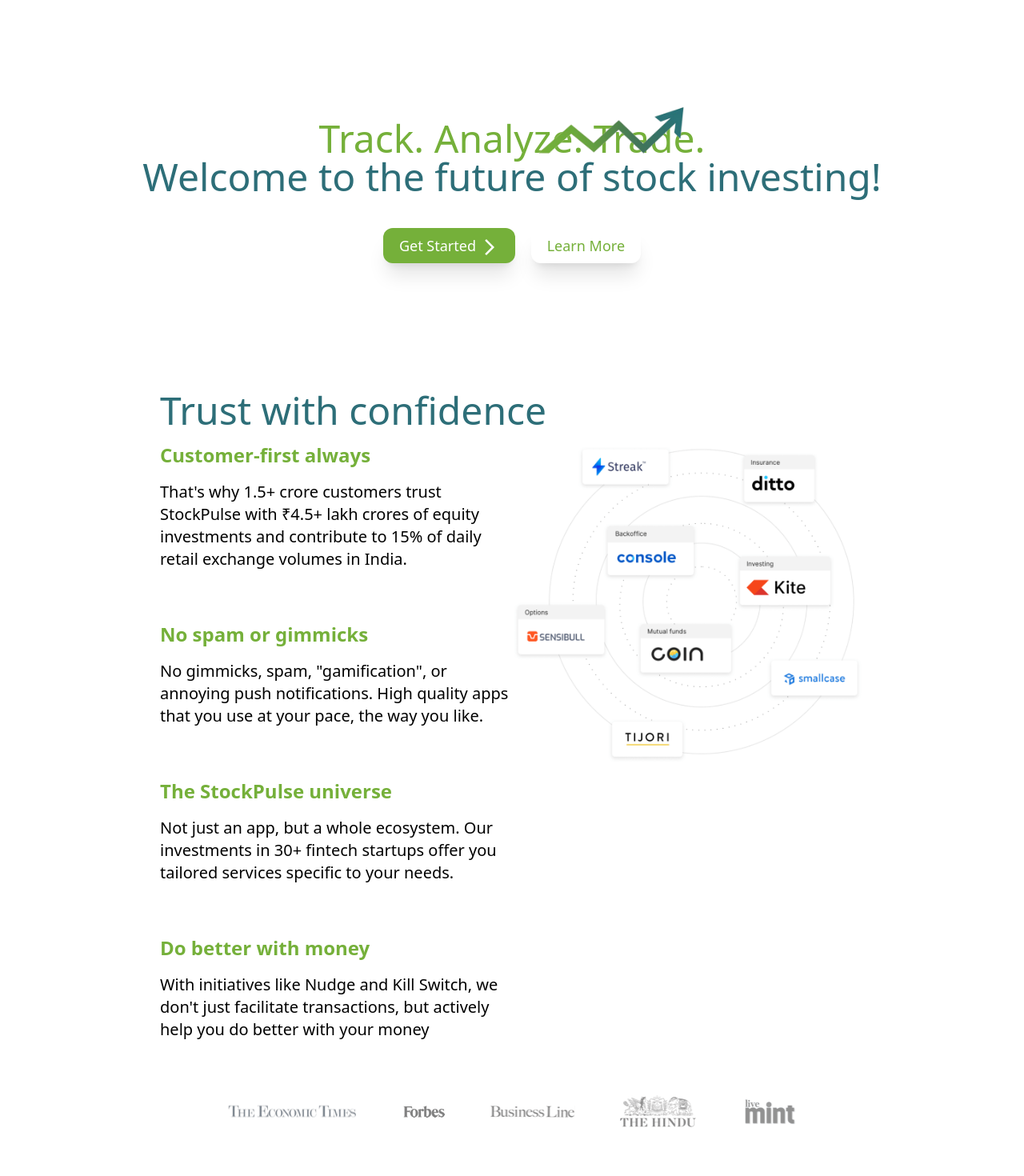
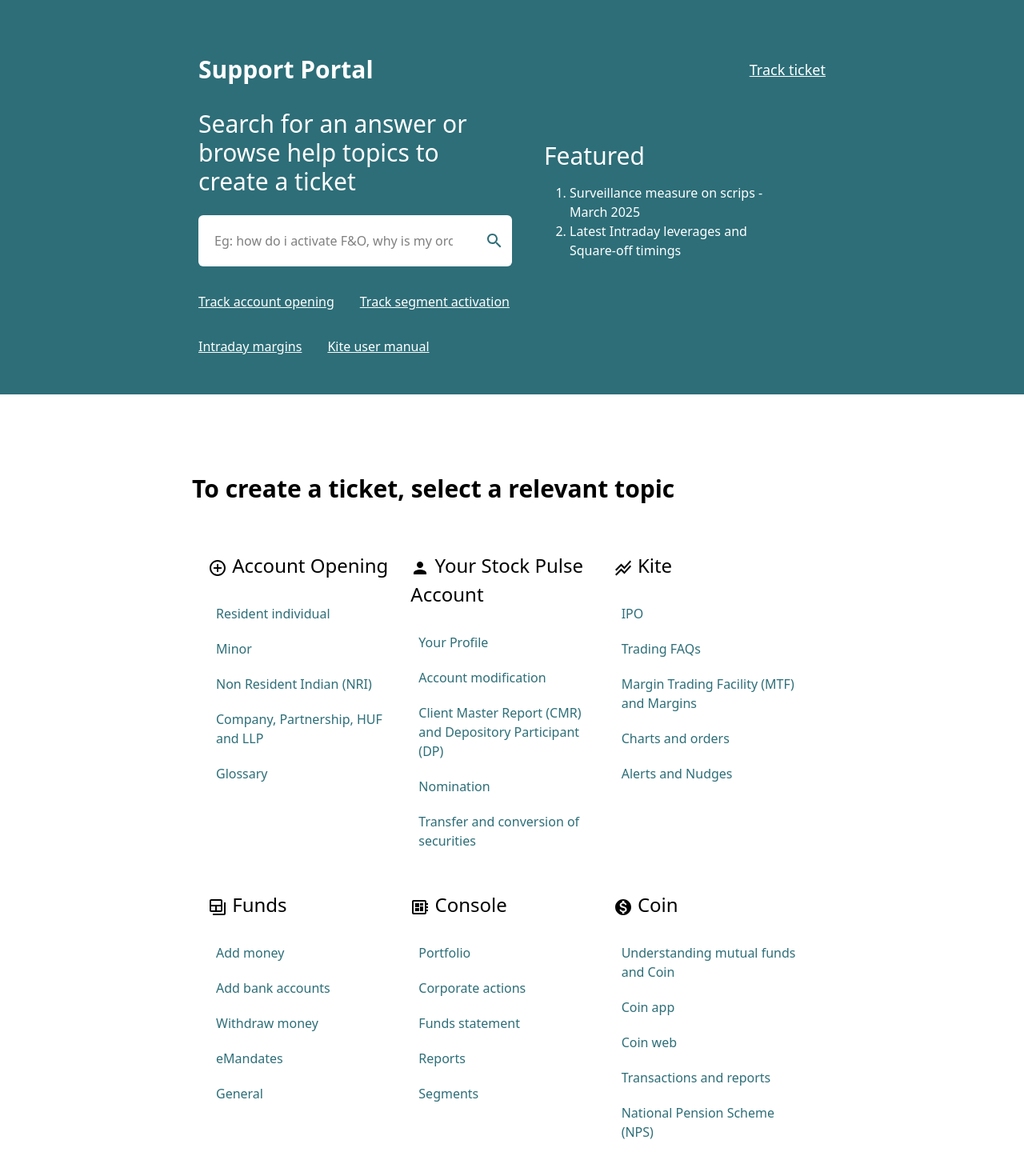
Before and after one commit to garvitthakral/StockPulse, a React (Vite) app in the folder frontend/: page /support in a window 1280 px wide. Shown: the part 120-1590 px from the top of the page at 80% size. Built offline with nearby package versions, Linux system fonts and the light colour scheme.

Commit message:
support page done

```diff
--- a/frontend/src/App.jsx
+++ b/frontend/src/App.jsx
@@ -6,6 +6,7 @@
 import Footer from "./landing/Footer";
 import About from "./landing/About/About";
 import Pricing from "./landing/Pricing/Pricing";
+import Support from "./landing/Support/Support";
 
 function App() {
   return (
@@ -15,7 +16,7 @@
         <Route path="/" element={<Home />} />
         <Route path="/about" element={<About />} />
         <Route path="/pricing" element={<Pricing />} />
-        <Route path="/support" element={<Home />} />
+        <Route path="/support" element={<Support />} />
         <Route path="/signin" element={<Home />} />
         <Route path="*" element={<PageNotFound />} />
       </Routes>
--- a/frontend/src/index.css
+++ b/frontend/src/index.css
@@ -28,3 +28,30 @@
 .charge ul{
   list-style-type: disc;
 }
+.padding {
+  padding: 10px 40px 10px 10px;
+  outline: none;
+}
+ol {
+  list-style-type:decimal; /* Dots as bullet points */
+}
+.part{
+  padding: 20px;
+}
+.part h2{
+  padding-bottom: 20px;
+  font-size: x-large;
+  cursor: pointer;
+}
+.part h2:hover{
+  color: #75b03a;
+}
+.part li{
+  padding: 10px;
+  font-weight: 500;
+  color: #2d6e78;
+  cursor: pointer;
+}
+.part li:hover{
+  color: #75b03a;
+}
--- a/frontend/src/landing/Pricing/ChargesOpt.jsx
+++ b/frontend/src/landing/Pricing/ChargesOpt.jsx
@@ -17,7 +17,6 @@
                 Billing Frquency
               </th>
               <th className="w-4/12 flex items-center justify-between">
-                {" "}
                 Charges
               </th>
             </tr>
--- /dev/null
+++ b/frontend/src/landing/Support/HeroS.jsx
@@ -0,0 +1,57 @@
+import React from "react";
+import { NavLink } from "react-router-dom";
+import SearchIcon from "@mui/icons-material/Search";
+
+const HeroS = () => {
+  return (
+    <div className="bg-logo-p p-12 text-white">
+      <div className="px-50">
+        <div className="flex items-center justify-between py-8">
+          <h2 className="text-3xl font-semibold">Support Portal</h2>
+          <NavLink
+            to={"https://youtu.be/xvFZjo5PgG0"}
+            className={"text-lg underline hover:no-underline"}
+          >
+            Track ticket
+          </NavLink>
+        </div>
+        <div className="flex">
+          <div className="w-6/12">
+            <h1 className="text-3xl pb-6">
+              Search for an answer or browse help topics to create a ticket
+            </h1>
+            <div className="flex items-center bg-white rounded-md p-2.5 w-full">
+              <input
+              className="w-full padding  text-black"
+                type="text"
+                placeholder="Eg: how do i activate F&O, why is my order getting rejected ..."
+              />
+              <SearchIcon className="cursor-pointer text-logo-p" />
+            </div>
+            <div className="flex flex-wrap gap-8 pt-8 ">
+              <NavLink className={"underline hover:no-underline"}>Track account opening</NavLink>
+              <NavLink className={"underline hover:no-underline"}>Track segment activation</NavLink>
+              <NavLink className={"underline hover:no-underline"}>Intraday margins</NavLink>
+              <NavLink className={"underline hover:no-underline"}>Kite user manual</NavLink>
+            </div>
+          </div>
+          <div className="w-6/12 px-10 py-10">
+            <h2 className="text-3xl pb-4">Featured</h2>
+            <ol className="px-8">
+              <li>
+                <NavLink>Surveillance measure on scrips - March 2025</NavLink>
+              </li>
+              <li>
+                <NavLink>
+                  Latest Intraday leverages and Square-off timings
+                </NavLink>
+              </li>
+            </ol>
+          </div>
+        </div>
+      </div>
+    </div>
+  );
+};
+
+export default HeroS;
--- /dev/null
+++ b/frontend/src/landing/Support/Support.jsx
@@ -0,0 +1,14 @@
+import React from 'react'
+import HeroS from './HeroS'
+import Ticket from './Ticket'
+
+const Support = () => {
+  return (
+    <div>
+        <HeroS />
+        <Ticket />
+    </div>
+  )
+}
+
+export default Support
--- /dev/null
+++ b/frontend/src/landing/Support/Ticket.jsx
@@ -0,0 +1,109 @@
+import React from "react";
+import AddCircleOutlineIcon from "@mui/icons-material/AddCircleOutline";
+import PersonIcon from "@mui/icons-material/Person";
+import StackedLineChartIcon from "@mui/icons-material/StackedLineChart";
+import BackupTableIcon from "@mui/icons-material/BackupTable";
+import DeveloperBoardIcon from "@mui/icons-material/DeveloperBoard";
+import MonetizationOnIcon from "@mui/icons-material/MonetizationOn";
+
+const Ticket = () => {
+  return (
+    <div className="px-60 py-20">
+      <h1 className="text-3xl font-semibold pb-10 pt-5">
+        To create a ticket, select a relevant topic
+      </h1>
+      <div>
+        <div className="flex pb-8 part">
+          <div className="w-4/12 ">
+            <h2>
+              <AddCircleOutlineIcon /> Account Opening
+            </h2>
+            <div>
+              <ul>
+                <li>Resident individual</li>
+                <li>Minor</li>
+                <li>Non Resident Indian (NRI)</li>
+                <li>Company, Partnership, HUF and LLP</li>
+                <li>Glossary</li>
+              </ul>
+            </div>
+          </div>
+          <div className="w-4/12">
+            <h2>
+              <PersonIcon /> Your Stock Pulse Account
+            </h2>
+            <div>
+              <ul>
+                <li>Your Profile</li>
+                <li>Account modification</li>
+                <li>Client Master Report (CMR) and Depository Participant (DP)</li>
+                <li>Nomination</li>
+                <li>Transfer and conversion of securities</li>
+              </ul>
+            </div>
+          </div>
+          <div className="w-4/12">
+            <h2>
+              <StackedLineChartIcon /> Kite
+            </h2>
+            <div>
+              <ul>
+                <li>IPO</li>
+                <li>Trading FAQs</li>
+                <li>Margin Trading Facility (MTF) and Margins</li>
+                <li>Charts and orders</li>
+                <li>Alerts and Nudges</li>
+              </ul>
+            </div>
+          </div>
+        </div>
+        <div className="flex part">
+          <div className="w-4/12">
+            <h2>
+              <BackupTableIcon /> Funds
+            </h2>
+            <div>
+              <ul>
+                <li>Add money</li>
+                <li>Add bank accounts</li>
+                <li>Withdraw money</li>
+                <li>eMandates</li>
+                <li>General</li>
+              </ul>
+            </div>
+          </div>
+          <div className="w-4/12">
+            <h2>
+              <DeveloperBoardIcon /> Console
+            </h2>
+            <div>
+              <ul>
+                <li>Portfolio</li>
+                <li>Corporate actions</li>
+                <li>Funds statement</li>
+                <li>Reports</li>
+                <li>Segments</li>
+              </ul>
+            </div>
+          </div>
+          <div className="w-4/12">
+            <h2>
+              <MonetizationOnIcon /> Coin
+            </h2>
+            <div>
+              <ul>
+                <li>Understanding mutual funds and Coin</li>
+                <li>Coin app</li>
+                <li>Coin web</li>
+                <li>Transactions and reports</li>
+                <li>National Pension Scheme (NPS)</li>
+              </ul>
+            </div>
+          </div>
+        </div>
+      </div>
+    </div>
+  );
+};
+
+export default Ticket;
```
